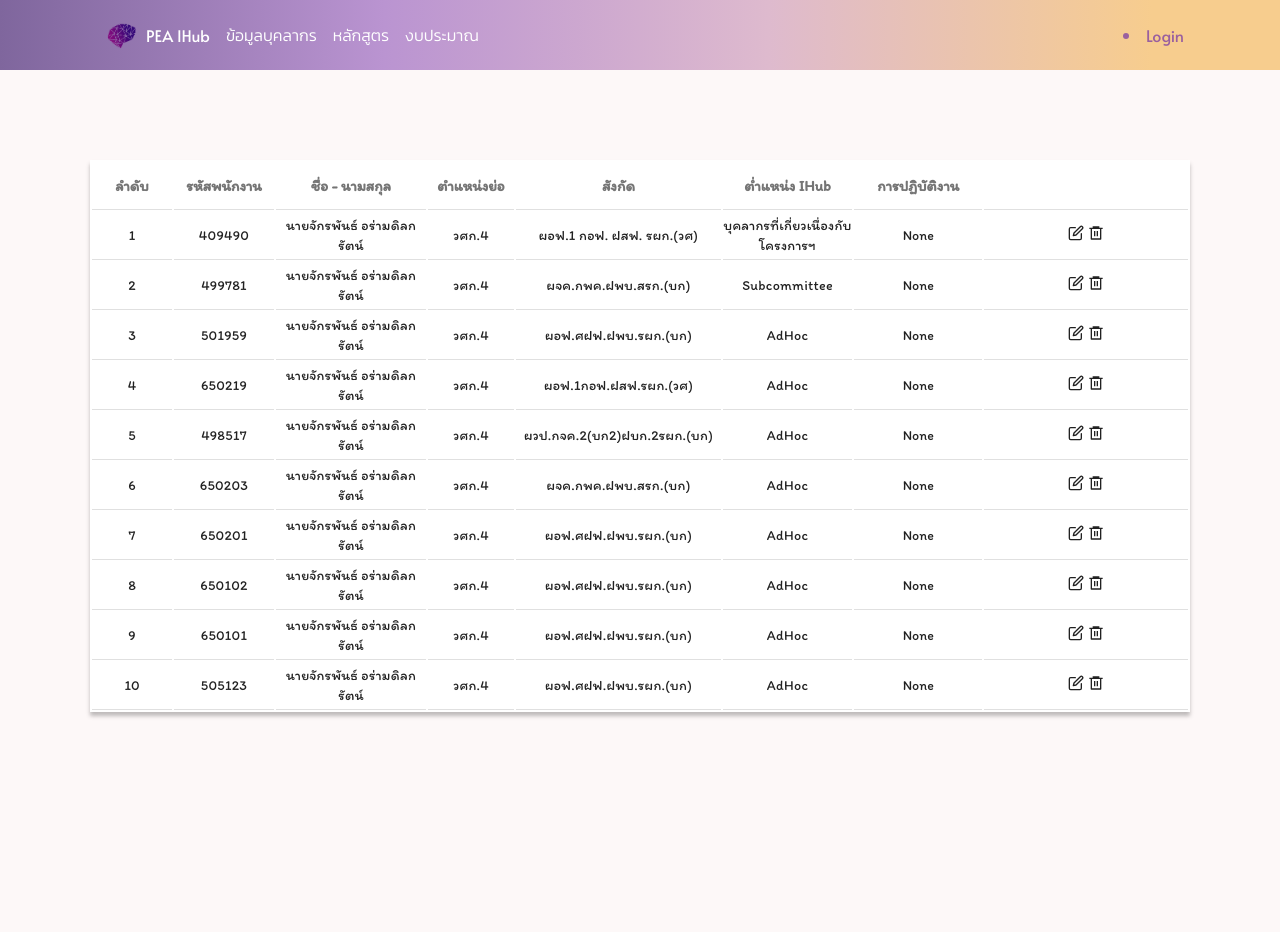
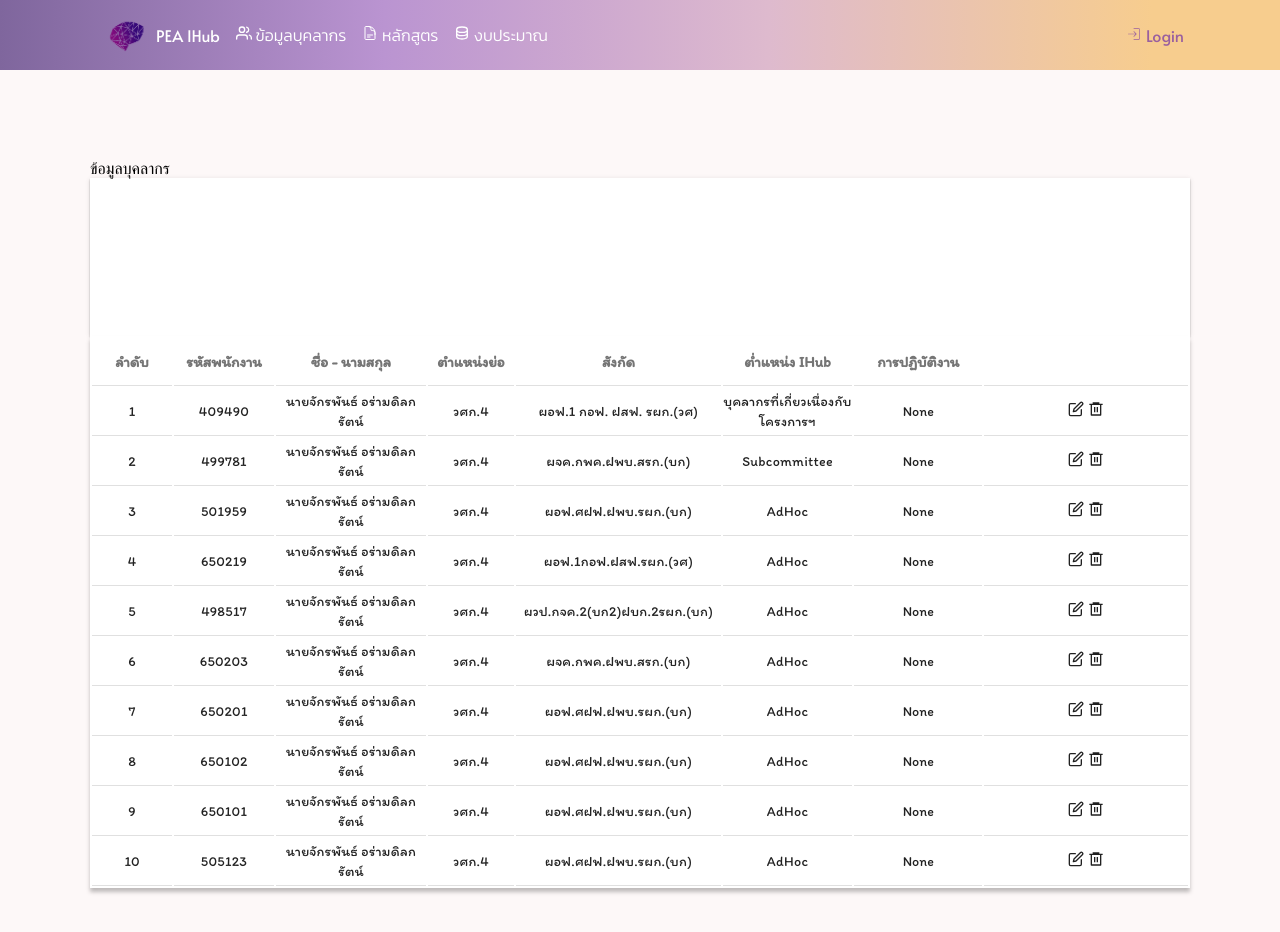
Before and after one commit to filmkolo5/fff, a Next.js app: page /data in a window 1280 px wide. Shown: the top 932 px of the page. Before the commit the page ends 802 px from the top, so only its background shows below. Built offline with nearby package versions, Linux system fonts and the light colour scheme.

Commit message:
DATASEARCH

```diff
--- a/package.json
+++ b/package.json
@@ -14,6 +14,7 @@
     "eslint": "8.31.0",
     "eslint-config-next": "13.1.1",
     "next": "^13.1.1",
+    "primeflex": "^3.3.0",
     "primeicons": "^6.0.1",
     "primereact": "^8.7.3",
     "react": "^18.2.0",
--- a/pages/_app.tsx
+++ b/pages/_app.tsx
@@ -2,31 +2,43 @@ import '../styles/globals.css'
 import type { AppProps } from 'next/app'
 import "../styles/index.css";
 import "../styles/data.css";
+import Link from 'next/link';
+import { FiUsers } from "react-icons/fi";
+import { HiOutlineDocumentText } from "react-icons/hi2";
+import { HiOutlineDatabase} from "react-icons/hi";
+import { CiLogin} from "react-icons/ci";
+
 export default function App({ Component, pageProps }: AppProps) {
   return <div>
     <header>
       <div className='logo_ihub' >
         <div className='left-menu'>
           <div className='start-menu'>
-            <img src="/img/1.png" alt='' height={50} />
+            <img src="/img/1.png" alt='' height={60} />
             <a className='logo-header'>PEA  IHub </a>
           </div>
           <div className='menu'>
-            <li><a href='#'> ข้อมูลบุคลากร</a></li>
-            <li><a href='#'> หลักสูตร </a></li>
-            <li><a href='#'> งบประมาณ</a></li>
+          <Link href='/data'>
+          <FiUsers/> ข้อมูลบุคลากร
+            </Link>
+          <Link href='/'>
+           <HiOutlineDocumentText/> หลักสูตร
+            </Link>
+          <Link href='/'>
+           <HiOutlineDatabase/> งบประมาณ
+            </Link>
           </div>
         </div>
-
         <div className='login-ihub'>
-          <li><a href='#'> Login</a></li>
+        <Link href='/login'>
+          <CiLogin/>  Login
+          </Link>
         </div>
       </div>
     </header>
     <div className='layout'>
     <Component {...pageProps} />
     </div>
-
   </div>
 
   // router.pathname == "/login"
--- a/pages/data.tsx
+++ b/pages/data.tsx
@@ -26,41 +26,13 @@ export default function () {
   }, [])
 
   return (
-    <div>
-      {/* <header>
-        <div className='logo_ihub' >
-          <img src="/img/1.png" alt='' height={50} />
-          <a>PEA  IHub </a>
-          <div className='menu'>
-            <li><a href='#'><FiUsers /> ข้อมูลบุคลากร</a></li>
-            <li><a href='#'><CgFileDocument /> หลักสูตร </a></li>
-            <li><a href='#'><TbDatabase /> งบประมาณ</a></li>
-            <div className='login-ihub'>
-              <li><a href='#'> Login</a></li>
-            </div>
-          </div>
+      <div>
+        <div className='DATA_TEXT'>
+          ข้อมูลบุคลากร
         </div>
-      </header> */}
-
-
-      {/* <div>
-        <h3>ข้อมูลบุคลากร</h3>
-        <div className='dataTable'>
-          <h6>ตารางข้อมูลพนักงาน</h6>
-          <div className='bginputsearch'>
-            <input type=" ssearch" name=" ssearch" placeholder="Search " />
-            <div className='searchIcon'>
-              <button className='add_data'> + ข้อมูลพนักงาน </button>
-
-            </div>
-
-          </div>
-
+        <div className='DATA_SEARCH'>
         </div>
-
-      </div> */}
-
-      <table className='MAT_TABLE'>
+        <table className='MAT_TABLE'>
         <tbody>
           <tr>
             <th className='HEAD_BOX_NUMBER'>ลำดับ</th>
@@ -84,22 +56,10 @@ export default function () {
               <td className='BOX_DELETE_EDIT'><FiEdit size="1rem" />   <RiDeleteBin6Line size="1rem" /></td>
             </tr>);
           })}
-
         </tbody>
       </table>
-      <div>
-        {/* <DataTable value={users}
-          dataKey="id" paginator rows={10} rowsPerPageOptions={[5, 10, 25]}
-          paginatorTemplate="FirstPageLink PrevPageLink PageLinks NextPageLink LastPageLink CurrentPageReport RowsPerPageDropdown"
-          currentPageReportTemplate="Showing {first} to {last} of {totalRecords} products"
-          responsiveLayout="scroll">
-          <Column selectionMode="multiple" headerStyle={{ width: '3rem' }} exportable={false}></Column>
-          <Column field="number" header="number" sortable style={{ minWidth: '12rem' }}></Column>
-          <Column field="employee_id" header="employee_id" sortable style={{ minWidth: '16rem' }}></Column>
-          <Column field="image" header="Image" body={imageBodyTemplate}></Column>
-          <Column body={actionBodyTemplate} exportable={false} style={{ minWidth: '8rem' }}></Column>
-        </DataTable> */}
       </div>
-    </div>
+
+
   )
 }
--- a/styles/data.css
+++ b/styles/data.css
@@ -32,105 +32,28 @@ header {
     list-style: none;
     align-items: center;
     gap: 16px;
-}
-
-.menu li {
     font-size: 16px;
     color: white;
     font-family: 'Kanit', sans-serif;
 }
 
-.login-ihub li {
+.login-ihub {
     margin-left: 300px;
     font-family: 'Alata', sans-serif;
     color: rgb(154, 96, 159);
 }
-
-.dataTable {
-    position: absolute;
-    width: 1296px;
-    height: 158.15px;
-    left: 72px;
-    top: 164px;
-
-    /* White */
-
-    background: #FFFFFF;
-    /* Table effect */
-
-    box-shadow: 0px 1px 1px rgba(0, 0, 0, 0.2), 0px 2px 2px rgba(0, 0, 0, 0.14), 0px 1px 5px rgba(0, 0, 0, 0.12);
-}
-
-h3 {
-    position: absolute;
-    width: 165px;
-    height: 38px;
-    left: 112px;
-    top: 95px;
-
-    /* Headings/H3 */
-
-    font-family: 'Kanit', sans-serif;
-    font-style: normal;
-    font-weight: 700;
-    font-size: 28px;
-    line-height: 38px;
-    /* identical to box height, or 136% */
-
-
+้้.DATA_TEXT {
+    font-size: px;
     color: #000000;
 }
-
-h6 {
-    margin: 20px;
-    /* Headings/H6 */
-
-    font-family: 'Kanit', sans-serif;
-    font-style: normal;
-    font-weight: 700;
-    font-size: 16px;
-    line-height: 22px;
-    /* identical to box height, or 138% */
-
-
-    color: #000000;
-}
-
-.bginputsearch {
-    margin: 5px;
-    width: 250px;
-    height: 35px;
-    padding: 7px;
+.DATA_SEARCH {
+    height: 158px;
     background: #FFFFFF;
     box-shadow: 0px 1px 1px rgba(0, 0, 0, 0.2), 0px 2px 2px rgba(0, 0, 0, 0.14), 0px 1px 5px rgba(0, 0, 0, 0.12);
-    border-radius: 4px;
-}
 
-.searchIcon {
-    margin-top: -18px;
-    margin-left: 200px;
-    color: #7F669D;
-}
-
-.add_data {
-    font-family: 'Kanit', sans-serif;
-    font-size: 14px;
-    width: 130px;
-    height: 40px;
-    color: rgb(255, 255, 255);
-    border: #f9f9f9;
-    background: #F7CD8E;
-    border-radius: 4px;
-    margin-left: 940px;
-}
-
-.add_data:hover {
-    color: #f59300;
 }
 
 .MAT_TABLE {
-    /* Auto layout */
-
     display: flex;
     flex-direction: column;
     align-items: flex-start;
@@ -143,30 +66,21 @@ h6 {
     display: flex;
     align-items: center;
     justify-content: center;
-
     font-family: 'Itim', cursive;
     font-style: normal;
     font-size: 15px;
     line-height: 0px;
-
     color: #757575;
-
-
     line-height: 20px;
     display: flex;
     flex-direction: row;
     align-items: center;
     padding: 10px 16px;
     gap: 10px;
-
     width: 80px;
     height: 48px;
-
     background: #FFFFFF;
     box-shadow: inset 0px -1px 0px rgba(0, 0, 0, 0.12);
-
-    /* Inside auto layout */
-
     flex: none;
     order: 0;
     flex-grow: 0;
```
Also changed, not shown: pages/login.tsx (renamed from pages/index.tsx), 1 other file (tests, documents, lock files or other folders).
